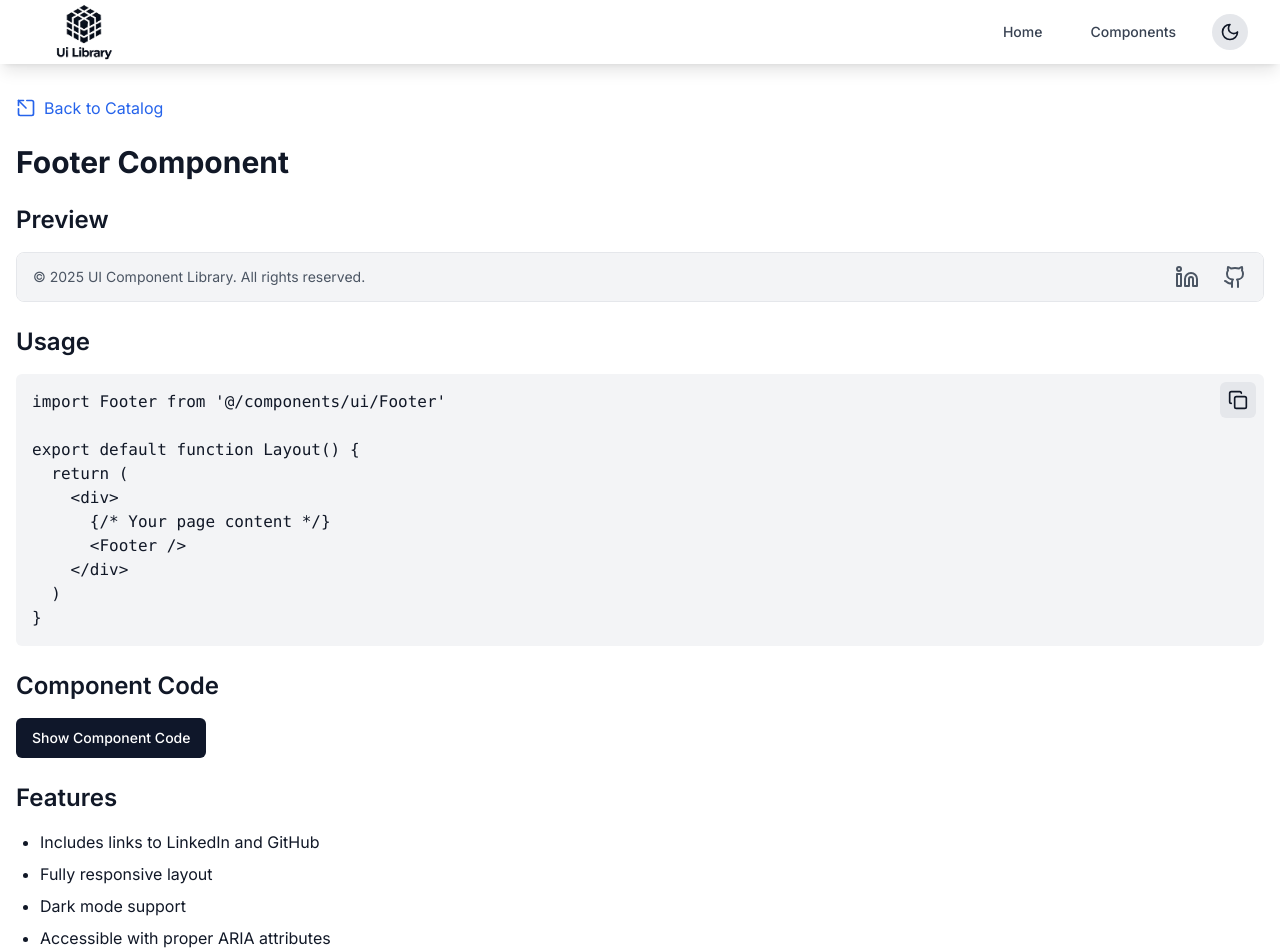
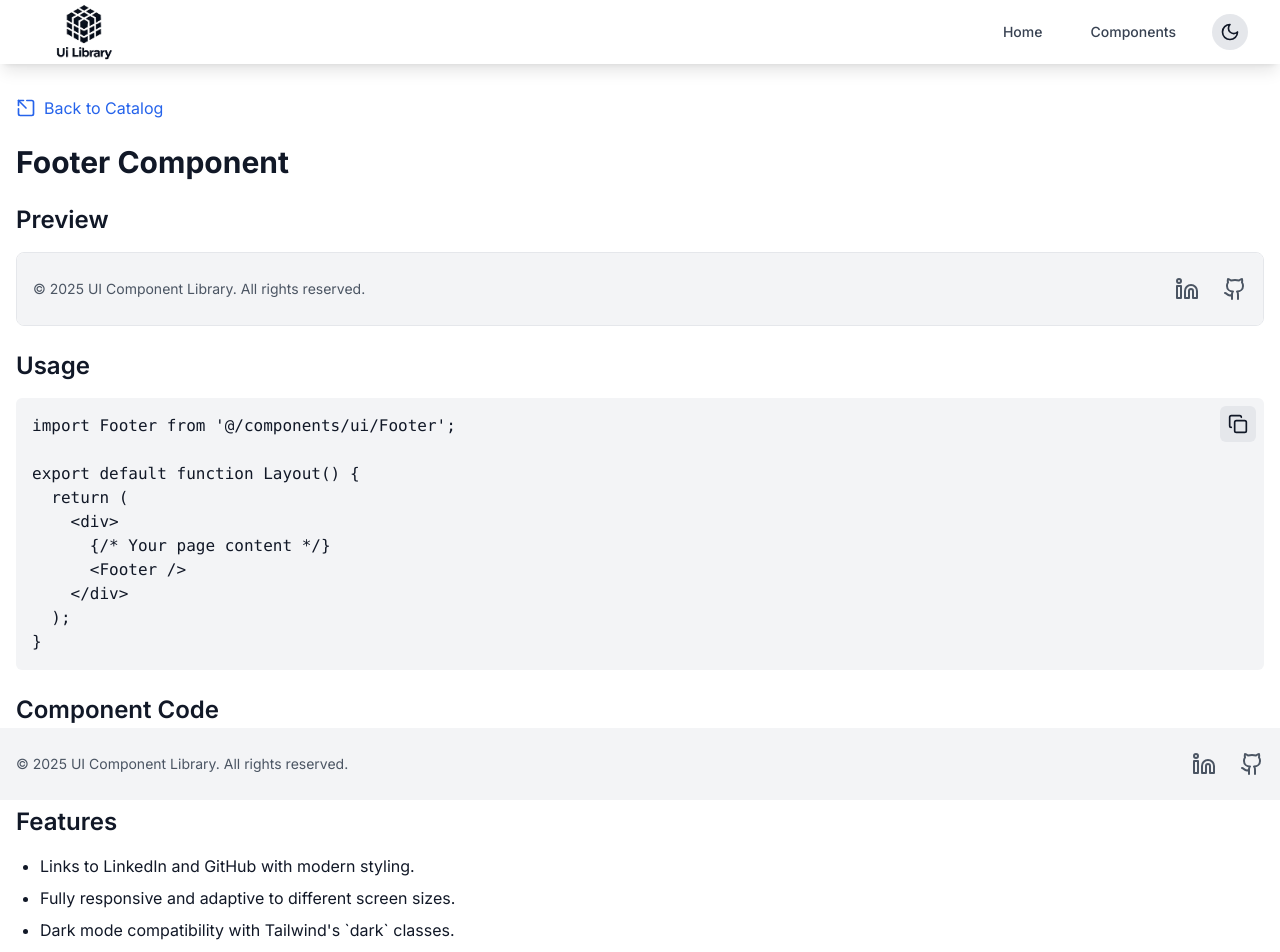
Before and after one commit to Florence-Martin/UI-Library, a Next.js app: page /catalog/footer in a window 1280 px wide. Shown: the top 952 px of the page. Built offline with nearby package versions, Linux system fonts and the light colour scheme.

Commit message:
refactore: code refactoring and improve Footer component documentation and usage examples

```diff
--- a/app/catalog/footer/page.tsx
+++ b/app/catalog/footer/page.tsx
@@ -8,41 +8,50 @@ import { Button } from "@/components/ui/Button";
 
 const footerComponentCode = `"use client";
 
+import { useMemo } from "react";
 import { Linkedin, Github } from "lucide-react";
+import Link from "next/link";
 
 export default function Footer() {
+  const currentYear = useMemo(() => new Date().getFullYear(), []);
+
   return (
-    <footer className="sticky bottom-0 bg-gray-100 dark:bg-gray-800 py-6 z-10">
+    <footer className={clsx("sticky bottom-0 bg-gray-100 dark:bg-gray-800 py-6 z-10", "text-sm text-gray-600 dark:text-gray-300")}>
       <div className="container mx-auto px-4 flex flex-col md:flex-row items-center justify-between text-center md:text-left">
         {/* Copyright */}
-        <p className="text-sm text-gray-600 dark:text-gray-300">
-          &copy; 2025 UI Component Library. All rights reserved.
-        </p>
+        <p>&copy; {currentYear} UI Component Library. All rights reserved.</p>
 
         {/* Social links */}
         <div className="mt-4 md:mt-0 flex space-x-6 justify-center md:justify-end">
-          <a
+          <SocialLink
             href="https://www.linkedin.com/in/fake-profile/"
-            target="_blank"
-            rel="noopener noreferrer"
-            className="text-gray-600 hover:text-blue-500 dark:text-gray-300 dark:hover:text-blue-400 transition-colors"
-          >
-            <Linkedin size={24} aria-label="LinkedIn" />
-          </a>
-          <a
+            label="LinkedIn"
+            icon={<Linkedin size={24} />}
+          />
+          <SocialLink
             href="https://github.com/fake-profile"
-            target="_blank"
-            rel="noopener noreferrer"
-            className="text-gray-600 hover:text-gray-900 dark:text-gray-300 dark:hover:text-gray-100 transition-colors"
-          >
-            <Github size={24} aria-label="GitHub" />
-          </a>
+            label="GitHub"
+            icon={<Github size={24} />}
+          />
         </div>
       </div>
     </footer>
   );
 }
-`;
+
+function SocialLink({ href, label, icon }) {
+  return (
+    <Link
+      href={href}
+      target="_blank"
+      rel="noopener noreferrer"
+      className="text-gray-600 hover:text-blue-500 dark:text-gray-300 dark:hover:text-blue-400 transition-colors"
+      aria-label={label}
+    >
+      {icon}
+    </Link>
+  );
+}`;
 
 export default function FooterPage() {
   const [showComponentCode, setShowComponentCode] = useState(false);
@@ -62,7 +71,7 @@ export default function FooterPage() {
       <section>
         <h2 className="text-2xl font-semibold mb-4">Usage</h2>
         <CodeBlock
-          code={`import Footer from '@/components/ui/Footer'
+          code={`import Footer from '@/components/ui/Footer';
 
 export default function Layout() {
   return (
@@ -70,7 +79,7 @@ export default function Layout() {
       {/* Your page content */}
       <Footer />
     </div>
-  )
+  );
 }`}
           language="tsx"
         />
@@ -91,19 +100,19 @@ export default function Layout() {
       <section>
         <h2 className="text-2xl font-semibold mb-4">Features</h2>
         <ul className="list-disc pl-6 space-y-2">
-          <li>Includes links to LinkedIn and GitHub</li>
-          <li>Fully responsive layout</li>
-          <li>Dark mode support</li>
-          <li>Accessible with proper ARIA attributes</li>
+          <li>Links to LinkedIn and GitHub with modern styling.</li>
+          <li>Fully responsive and adaptive to different screen sizes.</li>
+          <li>Dark mode compatibility with Tailwind&apos;s `dark` classes.</li>
+          <li>Accessible links with proper ARIA attributes.</li>
         </ul>
       </section>
 
       <section>
         <h2 className="text-2xl font-semibold mb-4">Customization</h2>
         <p>
-          You can customize the Footer by modifying the social media links and
-          the styling of the component. Tailwind CSS classes can be used to
-          adjust the design to fit your needs.
+          Adjust the `href` properties of the `SocialLink` component to update
+          the links. Tailwind CSS classes can be used to further customize the
+          appearance of the footer.
         </p>
       </section>
     </div>
--- a/components/ui/Footer.tsx
+++ b/components/ui/Footer.tsx
@@ -1,36 +1,60 @@
 "use client";
 
+import { useMemo } from "react";
+import clsx from "clsx";
 import { Linkedin, Github } from "lucide-react";
+import Link from "next/link";
 
 export default function Footer() {
+  const currentYear = useMemo(() => new Date().getFullYear(), []);
+
   return (
-    <footer className="sticky top-[100vh] bg-gray-100 dark:bg-gray-800 py-3 z-10">
+    <footer
+      className={clsx(
+        "sticky bottom-0 bg-gray-100 dark:bg-gray-800 py-6 z-10",
+        "text-sm text-gray-600 dark:text-gray-300"
+      )}
+    >
       <div className="container mx-auto px-4 flex flex-col md:flex-row items-center justify-between text-center md:text-left">
         {/* Copyright */}
-        <p className="text-sm text-gray-600 dark:text-gray-300">
-          &copy; 2025 UI Component Library. All rights reserved.
-        </p>
+        <p>&copy; {currentYear} UI Component Library. All rights reserved.</p>
 
         {/* Social links */}
         <div className="mt-4 md:mt-0 flex space-x-6 justify-center md:justify-end">
-          <a
+          <SocialLink
             href="https://www.linkedin.com/in/florence-martin-922b3861/"
-            target="_blank"
-            rel="noopener noreferrer"
-            className="text-gray-600 hover:text-blue-500 dark:text-gray-300 dark:hover:text-blue-400 transition-colors"
-          >
-            <Linkedin size={24} aria-label="LinkedIn" />
-          </a>
-          <a
+            label="LinkedIn"
+            icon={<Linkedin size={24} />}
+          />
+          <SocialLink
             href="https://github.com/Florence-Martin"
-            target="_blank"
-            rel="noopener noreferrer"
-            className="text-gray-600 hover:text-gray-900 dark:text-gray-300 dark:hover:text-gray-100 transition-colors"
-          >
-            <Github size={24} aria-label="GitHub" />
-          </a>
+            label="GitHub"
+            icon={<Github size={24} />}
+          />
         </div>
       </div>
     </footer>
   );
 }
+
+function SocialLink({
+  href,
+  label,
+  icon,
+}: {
+  href: string;
+  label: string;
+  icon: React.ReactNode;
+}) {
+  return (
+    <Link
+      href={href}
+      target="_blank"
+      rel="noopener noreferrer"
+      className="text-gray-600 hover:text-blue-500 dark:text-gray-300 dark:hover:text-blue-400 transition-colors"
+      aria-label={label}
+    >
+      {icon}
+    </Link>
+  );
+}
```
